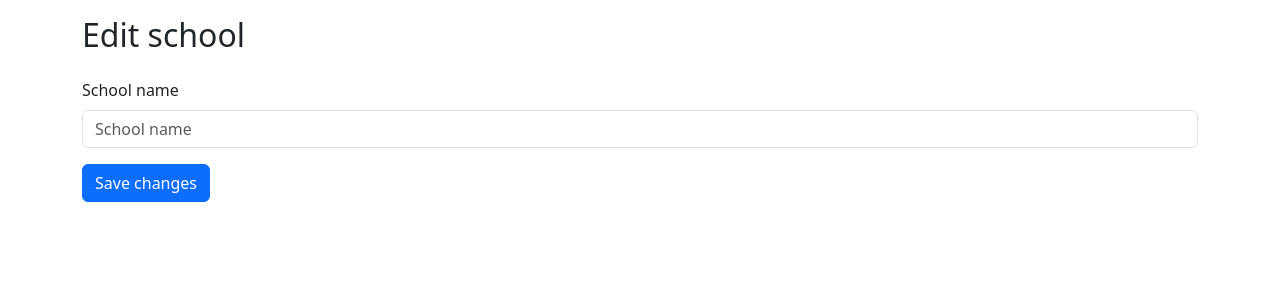
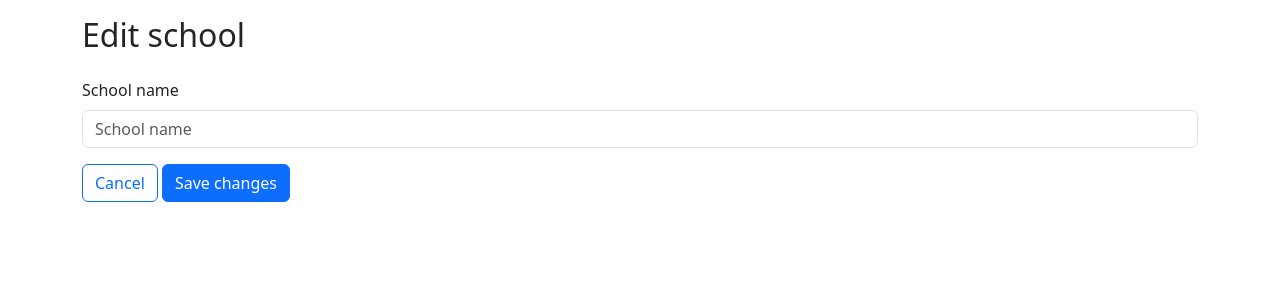
Before and after one commit to nkallem/review_my_courses, a Django app: template review_my_courses/templates/review_my_courses/edit_school.html in a window 1280 px wide. Shown: the part 56-356 px from the top of the page. Run offline with Django 4.2, Linux system fonts and the light colour scheme; the template is opened without the code that fills it: values that come from a table or form of the project are taken from there, others are empty; some libraries are stand-ins or nearby versions.

Commit message:
Added cancel button on edit_school.html

```diff
--- a/review_my_courses/templates/review_my_courses/edit_school.html
+++ b/review_my_courses/templates/review_my_courses/edit_school.html
@@ -9,6 +9,7 @@
     <form action="{% url 'review_my_courses:edit_school' school.id %}" method="post">
         {% csrf_token %}
         {% bootstrap_form form %}
+        <a href="{% url 'review_my_courses:schools' %}" id="cancel" class="btn btn-outline-primary">Cancel</a>
         <button name="submit" class="btn btn-primary">Save changes</button>
     </form>
 
```
